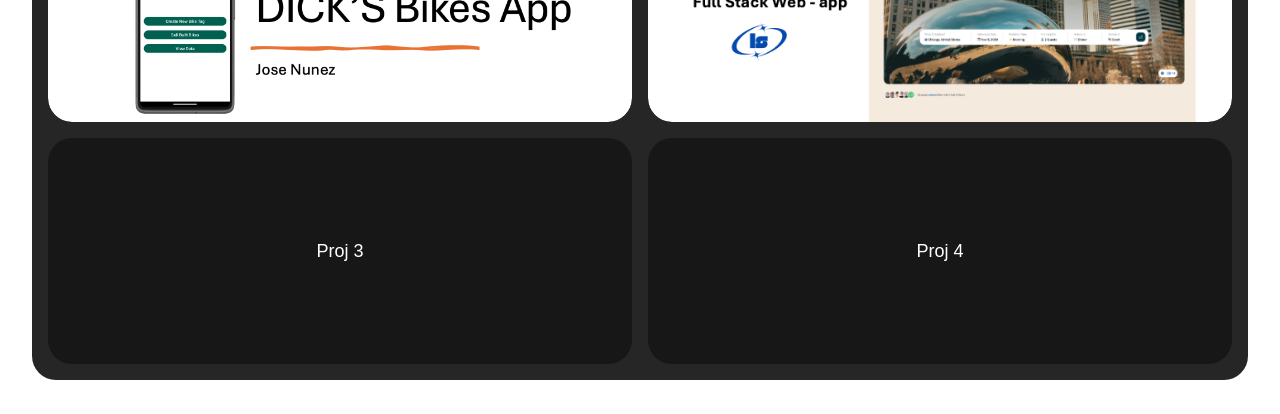
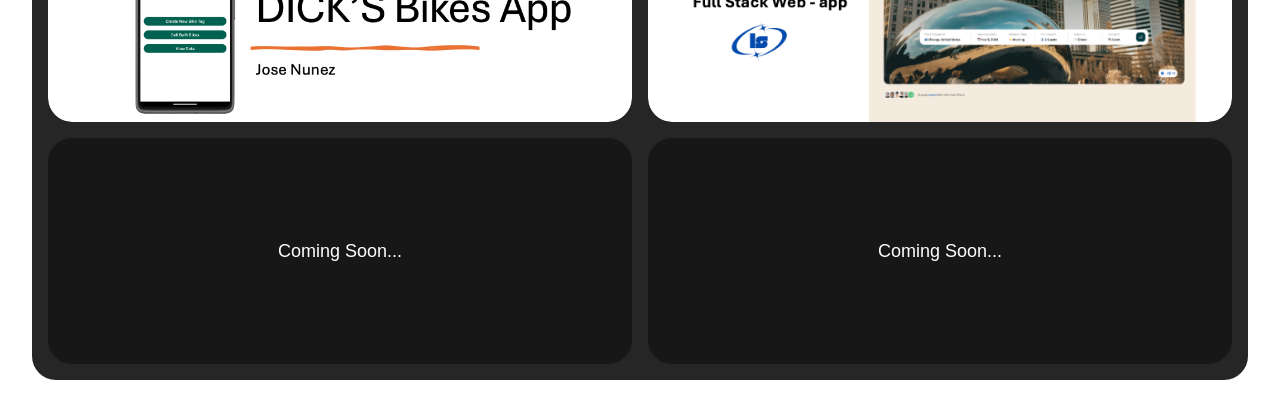
Before and after one commit to Josejose424/personal, a Next.js app: page / in a window 1280 px wide. Shown: the part 1100-1514 px from the top of the page. Built offline with nearby package versions, Linux system fonts and the light colour scheme; some icons are missing.

Commit message:
Coming Soon

```diff
--- a/app/page.js
+++ b/app/page.js
@@ -89,8 +89,8 @@ export default function Home() {
                 <div className="line absolute bottom-0 left-0 h-1 bg-white w-0 group-hover:w-full transition-all duration-500"></div>
               </div>
 
-        <div className="bg-neutral-900 rounded-3xl flex items-center justify-center text-white text-lg">Proj 3</div>
-        <div className="bg-neutral-900 rounded-3xl flex items-center justify-center text-white text-lg">Proj 4</div>
+        <div className="bg-neutral-900 rounded-3xl flex items-center justify-center text-white text-lg">Coming Soon...</div>
+        <div className="bg-neutral-900 rounded-3xl flex items-center justify-center text-white text-lg">Coming Soon...</div>
       </div>
 
     </div>
```
